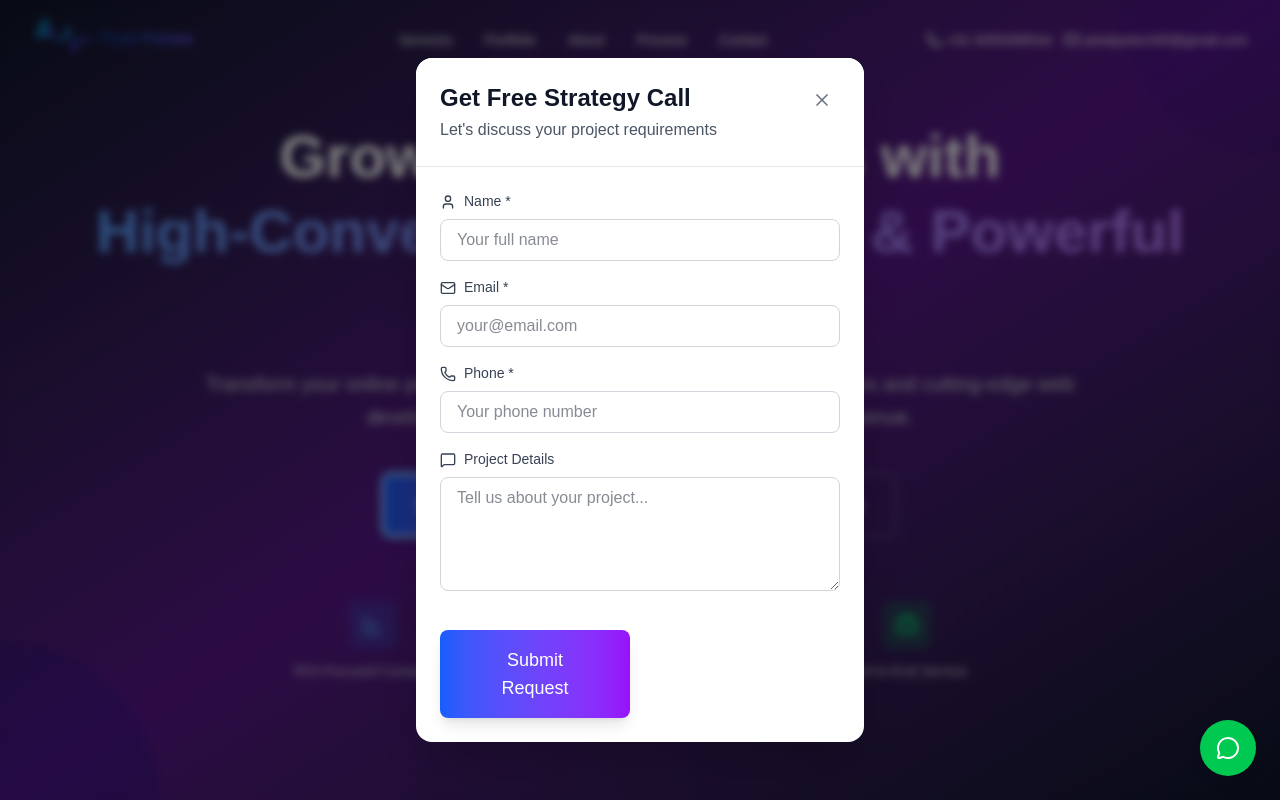
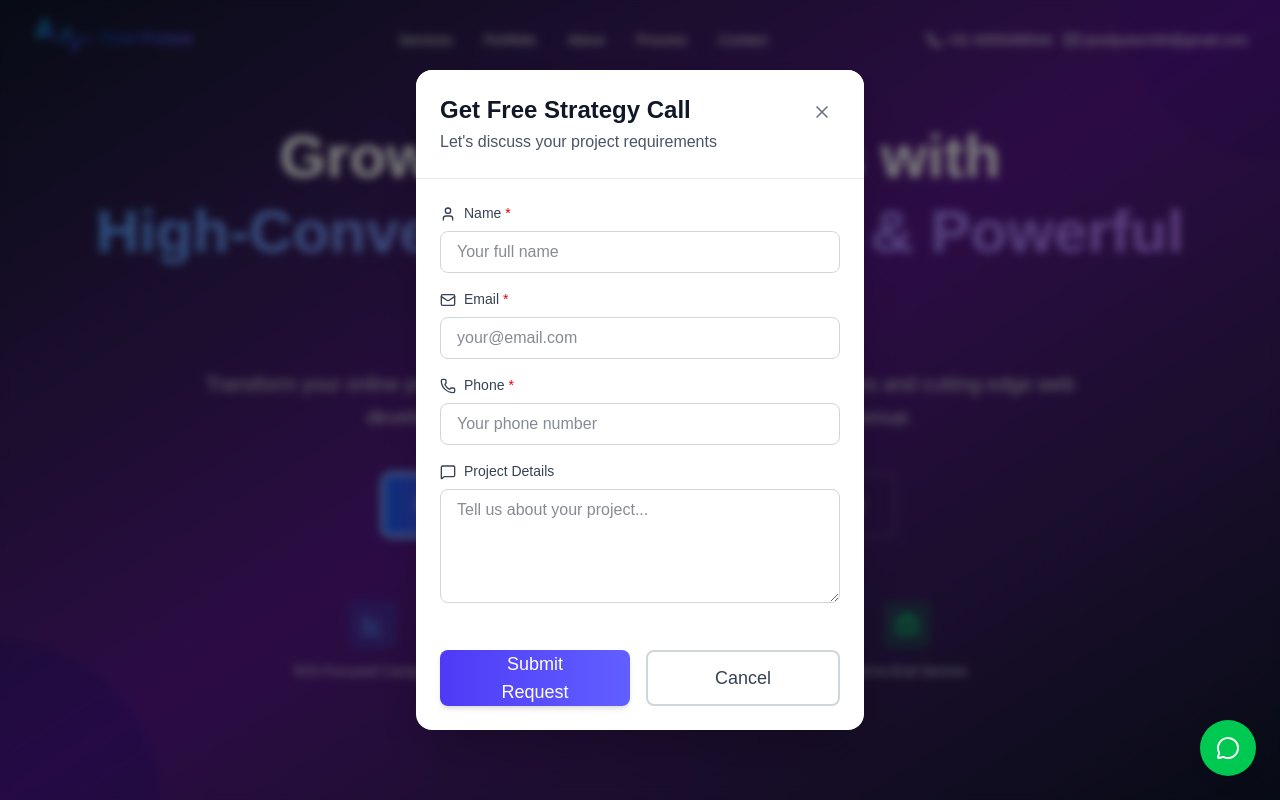
Before and after one commit to DevXPanda/PixelPulse, a Next.js app: page / in a window 1280 px wide. Both pictures are taken after a click on the button "Get Free Strategy Call". Shown: the top 800 px of the page. Built offline with nearby package versions, Linux system fonts and the light colour scheme.

Commit message:
Basic UI Changes

```diff
--- a/src/components/sections/Contact.tsx
+++ b/src/components/sections/Contact.tsx
@@ -18,7 +18,7 @@ const Contact = () => {
     name: '',
     email: '',
     businessType: '',
-    serviceNeeded: '',
+    serviceNeeded: [] as string[],
     budgetRange: '',
     message: ''
   });
@@ -62,6 +62,20 @@ const Contact = () => {
     setFormData(prev => ({ ...prev, [name]: value }));
   };
 
+  const handleServiceChange = (service: string) => {
+    setFormData(prev => {
+      const currentServices = prev.serviceNeeded;
+      if (currentServices.includes(service)) {
+        // remove if already selected
+        return { ...prev, serviceNeeded: currentServices.filter(s => s !== service) };
+      } else {
+        // add if not selected
+        return { ...prev, serviceNeeded: [...currentServices, service] };
+      }
+    });
+  };
+
+
   const handleSubmit = async (e: React.FormEvent) => {
     e.preventDefault();
     setIsSubmitting(true);
@@ -82,12 +96,10 @@ const Contact = () => {
       // Send email to admin
       await emailjs.send(serviceId, adminTemplateId, templateParams, publicKey);
 
-      // Send confirmation email to client
       await emailjs.send(serviceId, clientTemplateId, templateParams, publicKey);
 
       setShowSuccess(true);
 
-      // Auto-hide popup after 3 seconds
       setTimeout(() => {
         setShowSuccess(false);
       }, 3000);
@@ -97,7 +109,7 @@ const Contact = () => {
         name: '',
         email: '',
         businessType: '',
-        serviceNeeded: '',
+         serviceNeeded: [] as string[],
         budgetRange: '',
         message: ''
       });
@@ -212,7 +224,7 @@ const Contact = () => {
                 <div className="grid grid-cols-1 md:grid-cols-2 gap-6">
                   <div>
                     <label htmlFor="name" className="block text-sm font-medium text-gray-700 mb-2">
-                      Name *
+                      Name <span className='text-red-600'>*</span>
                     </label>
                     <input
                       type="text"
@@ -221,14 +233,14 @@ const Contact = () => {
                       value={formData.name}
                       onChange={handleInputChange}
                       required
-                      className="w-full px-4 py-3 border border-gray-300 rounded-lg focus:ring-2 focus:ring-blue-500 focus:border-transparent transition-all duration-200 text-gray-900 bg-white"
+                      className="w-full px-4 py-3 outline-none border border-gray-300 rounded-lg focus:ring-2 focus:ring-blue-500 focus:border-transparent transition-all duration-200 text-gray-900 bg-white"
                       placeholder="Your full name"
                     />
                   </div>
 
                   <div>
                     <label htmlFor="email" className="block text-sm font-medium text-gray-700 mb-2">
-                      Email *
+                      Email <span className='text-red-600'>*</span>
                     </label>
                     <input
                       type="email"
@@ -237,7 +249,7 @@ const Contact = () => {
                       value={formData.email}
                       onChange={handleInputChange}
                       required
-                      className="w-full px-4 py-3 border border-gray-300 rounded-lg focus:ring-2 focus:ring-blue-500 focus:border-transparent transition-all duration-200 text-gray-900 bg-white"
+                      className="w-full px-4 py-3 outline-none border border-gray-300 rounded-lg focus:ring-2 focus:ring-blue-500 focus:border-transparent transition-all duration-200 text-gray-900 bg-white"
                       placeholder="your@email.com"
                     />
                   </div>
@@ -245,7 +257,7 @@ const Contact = () => {
 
                 <div>
                   <label htmlFor="businessType" className="block text-sm font-medium text-gray-700 mb-2">
-                    Business Type *
+                    Business Type <span className='text-red-600'>*</span>
                   </label>
                   <select
                     id="businessType"
@@ -253,7 +265,7 @@ const Contact = () => {
                     value={formData.businessType}
                     onChange={handleInputChange}
                     required
-                    className="w-full px-4 py-3 border border-gray-300 rounded-lg focus:ring-2 focus:ring-blue-500 focus:border-transparent transition-all duration-200 text-gray-900 bg-white"
+                    className="w-full px-4 py-3 outline-none border border-gray-300 rounded-lg focus:ring-2 focus:ring-blue-500 focus:border-transparent transition-all duration-200 text-gray-900 bg-white"
                   >
                     <option value="">Select your business type</option>
                     {businessTypes.map(type => (
@@ -263,27 +275,30 @@ const Contact = () => {
                 </div>
 
                 <div>
-                  <label htmlFor="serviceNeeded" className="block text-sm font-medium text-gray-700 mb-2">
-                    Service Needed *
+                  <label className="block text-sm font-medium text-gray-700 mb-2">
+                    Service Needed <span className='text-red-600'>*</span>
                   </label>
-                  <select
-                    id="serviceNeeded"
-                    name="serviceNeeded"
-                    value={formData.serviceNeeded}
-                    onChange={handleInputChange}
-                    required
-                    className="w-full px-4 py-3 border border-gray-300 rounded-lg focus:ring-2 focus:ring-blue-500 focus:border-transparent transition-all duration-200 text-gray-900 bg-white"
-                  >
-                    <option value="">Select a service</option>
+                  <div className="grid grid-cols-1 sm:grid-cols-2 gap-2">
                     {services.map(service => (
-                      <option key={service} value={service}>{service}</option>
+                      <label key={service} className="flex items-center space-x-2 bg-gray-50 p-3 rounded-lg border border-gray-300 hover:bg-gray-100 transition-colors">
+                        <input
+                          type="checkbox"
+                          name="serviceNeeded"
+                          value={service}
+                          checked={formData.serviceNeeded.includes(service)}
+                          onChange={() => handleServiceChange(service)}
+                          className="h-4 w-4 border-gray-300 rounded accent-blue-600"
+                        />
+                        <span className="text-gray-900">{service}</span>
+                      </label>
                     ))}
-                  </select>
+                  </div>
                 </div>
+
 
                 <div>
                   <label htmlFor="budgetRange" className="block text-sm font-medium text-gray-700 mb-2">
-                    Budget Range *
+                    Budget Range <span className='text-red-600'>*</span>
                   </label>
                   <select
                     id="budgetRange"
@@ -291,7 +306,7 @@ const Contact = () => {
                     value={formData.budgetRange}
                     onChange={handleInputChange}
                     required
-                    className="w-full px-4 py-3 border border-gray-300 rounded-lg focus:ring-2 focus:ring-blue-500 focus:border-transparent transition-all duration-200 text-gray-900 bg-white"
+                    className="w-full px-4 py-3 outline-none border border-gray-300 rounded-lg focus:ring-2 focus:ring-blue-500 focus:border-transparent transition-all duration-200 text-gray-900 bg-white"
                   >
                     <option value="">Select your budget range</option>
                     {budgetRanges.map(range => (
@@ -310,7 +325,7 @@ const Contact = () => {
                     value={formData.message}
                     onChange={handleInputChange}
                     rows={4}
-                    className="w-full px-4 py-3 border border-gray-300 rounded-lg focus:ring-2 focus:ring-blue-500 focus:border-transparent transition-all duration-200 text-gray-900 bg-white"
+                    className="w-full px-4 py-3 outline-none border border-gray-300 rounded-lg focus:ring-2 focus:ring-blue-500 focus:border-transparent transition-all duration-200 text-gray-900 bg-white"
                     placeholder="Tell me more about your project..."
                   />
                 </div>
--- a/src/components/sections/Hero.tsx
+++ b/src/components/sections/Hero.tsx
@@ -22,7 +22,7 @@ const Hero = () => {
     setShowContactForm(false);
   };
   return (
-   <section className="relative min-h-[90vh] sm:min-h-screen flex items-center justify-center overflow-hidden bg-gradient-to-br from-slate-900 via-purple-900 to-slate-900 pt-24 sm:pt-28 md:pt-32 lg:pt-0">
+    <section className="relative min-h-[90vh] sm:min-h-screen flex items-center justify-center overflow-hidden bg-gradient-to-br from-slate-900 via-purple-900 to-slate-900 pt-24 sm:pt-28 md:pt-32 lg:pt-0">
       {/* Animated background elements */}
       <div className="absolute inset-0 overflow-hidden">
         <div className="absolute -top-40 -right-40 w-80 h-80 bg-purple-500 rounded-full mix-blend-multiply filter blur-xl opacity-20 animate-pulse"></div>
@@ -147,7 +147,7 @@ const Hero = () => {
               animate={{ opacity: 1, scale: 1, y: 0 }}
               exit={{ opacity: 0, scale: 0.95, y: 20 }}
               transition={{ duration: 0.3 }}
-              className="bg-white rounded-2xl shadow-2xl max-w-sm sm:max-w-md w-full max-h-[90vh] overflow-y-auto"
+              className="bg-white rounded-2xl shadow-2xl max-w-sm sm:max-w-md w-full max-h-[90vh] overflow-y-auto scrollbar-none"
               onClick={(e) => e.stopPropagation()}
             >
               {/* Modal Header */}
@@ -171,12 +171,12 @@ const Hero = () => {
                 <div>
                   <label className="block text-sm font-medium text-gray-700 mb-2">
                     <User className="h-4 w-4 inline mr-2" />
-                    Name *
+                    Name <span className='text-red-600'>*</span>
                   </label>
                   <input
                     type="text"
                     required
-                    className="w-full px-4 py-2 border border-gray-300 rounded-lg focus:ring-2 focus:ring-blue-500 focus:border-transparent text-gray-900"
+                    className="w-full px-4 py-2 outline-none border border-gray-300 rounded-lg focus:ring-2 focus:ring-blue-500 focus:border-transparent text-gray-900"
                     placeholder="Your full name"
                   />
                 </div>
@@ -184,12 +184,12 @@ const Hero = () => {
                 <div>
                   <label className="block text-sm font-medium text-gray-700 mb-2">
                     <Mail className="h-4 w-4 inline mr-2" />
-                    Email *
+                    Email <span className='text-red-600'>*</span>
                   </label>
                   <input
                     type="email"
                     required
-                    className="w-full px-4 py-2 border border-gray-300 rounded-lg focus:ring-2 focus:ring-blue-500 focus:border-transparent text-gray-900"
+                    className="w-full px-4 py-2 outline-none border border-gray-300 rounded-lg focus:ring-2 focus:ring-blue-500 focus:border-transparent text-gray-900"
                     placeholder="your@email.com"
                   />
                 </div>
@@ -197,12 +197,12 @@ const Hero = () => {
                 <div>
                   <label className="block text-sm font-medium text-gray-700 mb-2">
                     <Phone className="h-4 w-4 inline mr-2" />
-                    Phone *
+                    Phone <span className='text-red-600'>*</span>
                   </label>
                   <input
                     type="tel"
                     required
-                    className="w-full px-4 py-2 border border-gray-300 rounded-lg focus:ring-2 focus:ring-blue-500 focus:border-transparent text-gray-900"
+                    className="w-full px-4 py-2 outline-none border border-gray-300 rounded-lg focus:ring-2 focus:ring-blue-500 focus:border-transparent text-gray-900"
                     placeholder="Your phone number"
                   />
                 </div>
@@ -214,29 +214,40 @@ const Hero = () => {
                   </label>
                   <textarea
                     rows={4}
-                    className="w-full px-4 py-2 border border-gray-300 rounded-lg focus:ring-2 focus:ring-blue-500 focus:border-transparent text-gray-900"
+                    className="w-full px-4 py-2 outline-none border border-gray-300 rounded-lg focus:ring-2 focus:ring-blue-500 focus:border-transparent text-gray-900"
                     placeholder="Tell us about your project..."
                   />
                 </div>
 
-                <div className="flex gap-4 pt-4">
+                <div className="flex gap-4 pt-6">
                   <Button
                     type="submit"
                     size="lg"
-                    className="flex-1"
+                    className="flex-1 py-0 my-0 bg-gradient-to-r from-indigo-600 to-indigo-500 text-white
+               shadow-md hover:shadow-lg hover:from-indigo-500 hover:to-indigo-600
+               transition-all duration-200 ease-out
+               active:scale-[0.98]
+               focus-visible:ring-2 focus-visible:ring-indigo-500 focus-visible:ring-offset-2"
                   >
                     Submit Request
                   </Button>
+
                   <Button
                     type="button"
                     variant="outline"
                     size="lg"
-                    className="flex-1"
+                    className="flex-1 py-0 my-0 border-gray-300 text-gray-700
+               hover:bg-gray-50 hover:border-gray-400
+               transition-all duration-200 ease-out
+               active:scale-[0.98]
+               focus-visible:ring-2 focus-visible:ring-gray-400 focus-visible:ring-offset-2"
                     onClick={() => setShowContactForm(false)}
                   >
                     Cancel
                   </Button>
                 </div>
+
+
               </form>
             </motion.div>
           </motion.div>
@@ -247,135 +258,3 @@ const Hero = () => {
 };
 
 export default Hero;
-
-
-// 'use client';
-
-// import React, { useState } from 'react';
-// import { motion, AnimatePresence } from 'framer-motion';
-// import { ArrowRight, Briefcase, ChartBar, Code, X, Mail, Phone, User, MessageSquare } from 'lucide-react';
-// import { Button } from '@/components/ui/Button';
-
-// const Hero = () => {
-//   const [showContactForm, setShowContactForm] = useState(false);
-
-//   const scrollToPortfolio = () => {
-//     const portfolioSection = document.getElementById('portfolio');
-//     if (portfolioSection) {
-//       portfolioSection.scrollIntoView({ behavior: 'smooth' });
-//     }
-//   };
-
-//   const handleSubmit = (e: React.FormEvent) => {
-//     e.preventDefault();
-//     console.log('Form submitted');
-//     setShowContactForm(false);
-//   };
-
-//   return (
-//    <section className="relative min-h-[90vh] sm:min-h-screen flex items-center justify-center overflow-hidden bg-gradient-to-br from-slate-900 via-purple-900 to-slate-900 pt-24 sm:pt-28 md:pt-32 lg:pt-0">
-//       {/* Animated background */}
-//       <div className="absolute inset-0 overflow-hidden">
-//         <div className="absolute -top-40 -right-40 w-72 sm:w-80 h-72 sm:h-80 bg-purple-500 rounded-full mix-blend-multiply filter blur-xl opacity-20 animate-pulse"></div>
-//         <div className="absolute -bottom-40 -left-40 w-72 sm:w-80 h-72 sm:h-80 bg-blue-500 rounded-full mix-blend-multiply filter blur-xl opacity-20 animate-pulse animation-delay-2000"></div>
-//         <div className="absolute top-1/2 left-1/2 -translate-x-1/2 -translate-y-1/2 w-72 sm:w-80 h-72 sm:h-80 bg-pink-500 rounded-full mix-blend-multiply filter blur-xl opacity-20 animate-pulse animation-delay-4000"></div>
-//       </div>
-
-//       {/* Grid overlay */}
-//       <div className="absolute inset-0 bg-grid-white/[0.02] bg-grid-16"></div>
-
-//       <div className="relative z-10 max-w-6xl mx-auto px-4 sm:px-6 lg:px-8 text-center">
-//         <motion.div initial={{ opacity: 0, y: 30 }} animate={{ opacity: 1, y: 0 }} transition={{ duration: 0.8 }}>
-
-//           {/* Headline */}
-//           <motion.h1
-//             initial={{ opacity: 0, y: 30 }}
-//             animate={{ opacity: 1, y: 0 }}
-//             transition={{ duration: 0.8, delay: 0.3 }}
-//             className="font-bold text-white leading-tight mb-4 sm:mb-6 text-[28px] sm:text-4xl md:text-5xl lg:text-6xl"
-//           >
-//             Grow Your Business with
-//             <span className="block text-transparent bg-clip-text bg-gradient-to-r from-blue-400 to-purple-400">
-//               High-Converting Ads, SEO & Powerful Websites
-//             </span>
-//           </motion.h1>
-
-//           {/* Subtext */}
-//           <motion.p
-//             initial={{ opacity: 0, y: 30 }}
-//             animate={{ opacity: 1, y: 0 }}
-//             transition={{ duration: 0.8, delay: 0.5 }}
-//             className="text-base sm:text-lg md:text-xl text-gray-300 mb-8 sm:mb-10 max-w-3xl mx-auto leading-relaxed px-2"
-//           >
-//             Transform your online presence with data-driven digital marketing strategies
-//             and cutting-edge web development that drives real results and boosts your revenue.
-//           </motion.p>
-
-//           {/* Buttons */}
-//           <motion.div
-//             initial={{ opacity: 0, y: 30 }}
-//             animate={{ opacity: 1, y: 0 }}
-//             transition={{ duration: 0.8, delay: 0.7 }}
-//             className="flex flex-col sm:flex-row gap-3 sm:gap-4 justify-center items-center"
-//           >
-//             <Button size="lg" className="group w-full sm:w-auto" onClick={() => setShowContactForm(true)}>
-//               Get Free Strategy Call
-//               <ArrowRight className="ml-2 h-5 w-5 transition-transform group-hover:translate-x-1" />
-//             </Button>
-
-//             <Button variant="outline" size="lg" className="border-white/20 text-white hover:bg-white/10 w-full sm:w-auto" onClick={scrollToPortfolio}>
-//               View Our Works
-//               <Briefcase className="ml-2 h-5 w-5" />
-//             </Button>
-//           </motion.div>
-
-//           {/* Features */}
-//           <motion.div
-//             initial={{ opacity: 0, y: 30 }}
-//             animate={{ opacity: 1, y: 0 }}
-//             transition={{ duration: 0.8, delay: 0.9 }}
-//             className="mt-12 sm:mt-16 grid grid-cols-1 sm:grid-cols-3 gap-6 sm:gap-8 max-w-3xl mx-auto"
-//           >
-//             {[
-//               { icon: ChartBar, color: "blue", text: "ROI-Focused Campaigns" },
-//               { icon: Code, color: "purple", text: "Custom Web Solutions" },
-//               { icon: Briefcase, color: "green", text: "End-to-End Service" },
-//             ].map((item, i) => (
-//               <div key={i} className="flex flex-col items-center text-center">
-//                 <div className={`w-12 h-12 bg-${item.color}-500/20 rounded-lg flex items-center justify-center mb-3`}>
-//                   <item.icon className={`h-6 w-6 text-${item.color}-400`} />
-//                 </div>
-//                 <span className="text-gray-300 text-sm">{item.text}</span>
-//               </div>
-//             ))}
-//           </motion.div>
-//         </motion.div>
-//       </div>
-
-//       {/* Contact Modal (unchanged) */}
-//       <AnimatePresence>
-//         {showContactForm && (
-//           <motion.div className="fixed inset-0 z-50 flex items-center justify-center p-4 bg-black/50 backdrop-blur-sm">
-//             <motion.div className="bg-white rounded-2xl shadow-2xl max-w-sm sm:max-w-md w-full max-h-[90vh] overflow-y-auto">
-//               <div className="sticky top-0 bg-white border-b border-gray-200 p-6 rounded-t-2xl flex justify-between">
-//                 <h3 className="text-xl font-bold text-gray-900">Get Free Strategy Call</h3>
-//                 <button onClick={() => setShowContactForm(false)}>
-//                   <X className="h-5 w-5 text-gray-500" />
-//                 </button>
-//               </div>
-//               <form onSubmit={handleSubmit} className="p-6 space-y-4">
-//                 <input type="text" placeholder="Your Name" className="input" required />
-//                 <input type="email" placeholder="Email" className="input" required />
-//                 <input type="tel" placeholder="Phone" className="input" required />
-//                 <textarea rows={4} placeholder="Project Details" className="input" />
-//                 <Button type="submit" size="lg" className="w-full">Submit Request</Button>
-//               </form>
-//             </motion.div>
-//           </motion.div>
-//         )}
-//       </AnimatePresence>
-//     </section>
-//   );
-// };
-
-// export default Hero;
--- a/src/components/sections/Services.tsx
+++ b/src/components/sections/Services.tsx
@@ -424,9 +424,9 @@ const Services = () => {
               <p className="text-xl mb-8 text-blue-100">
                 Let's discuss how we can create a customized strategy for your business
               </p>
-              <Button size="lg" className="bg-white text-blue-600 hover:bg-gray-100 border-0">
+              {/* <Button size="lg" className="bg-white text-blue-600 hover:bg-gray-100 border-0">
                 Schedule Free Consultation
-              </Button>
+              </Button> */}
             </div>
           </div>
         </motion.div>
```
Also changed, not shown: src/components/sections/FinalCTA.tsx (+1 -8 lines), src/components/sections/Portfolio.tsx (+5 -5 lines), src/components/sections/Stats.tsx (+16 -11 lines).
